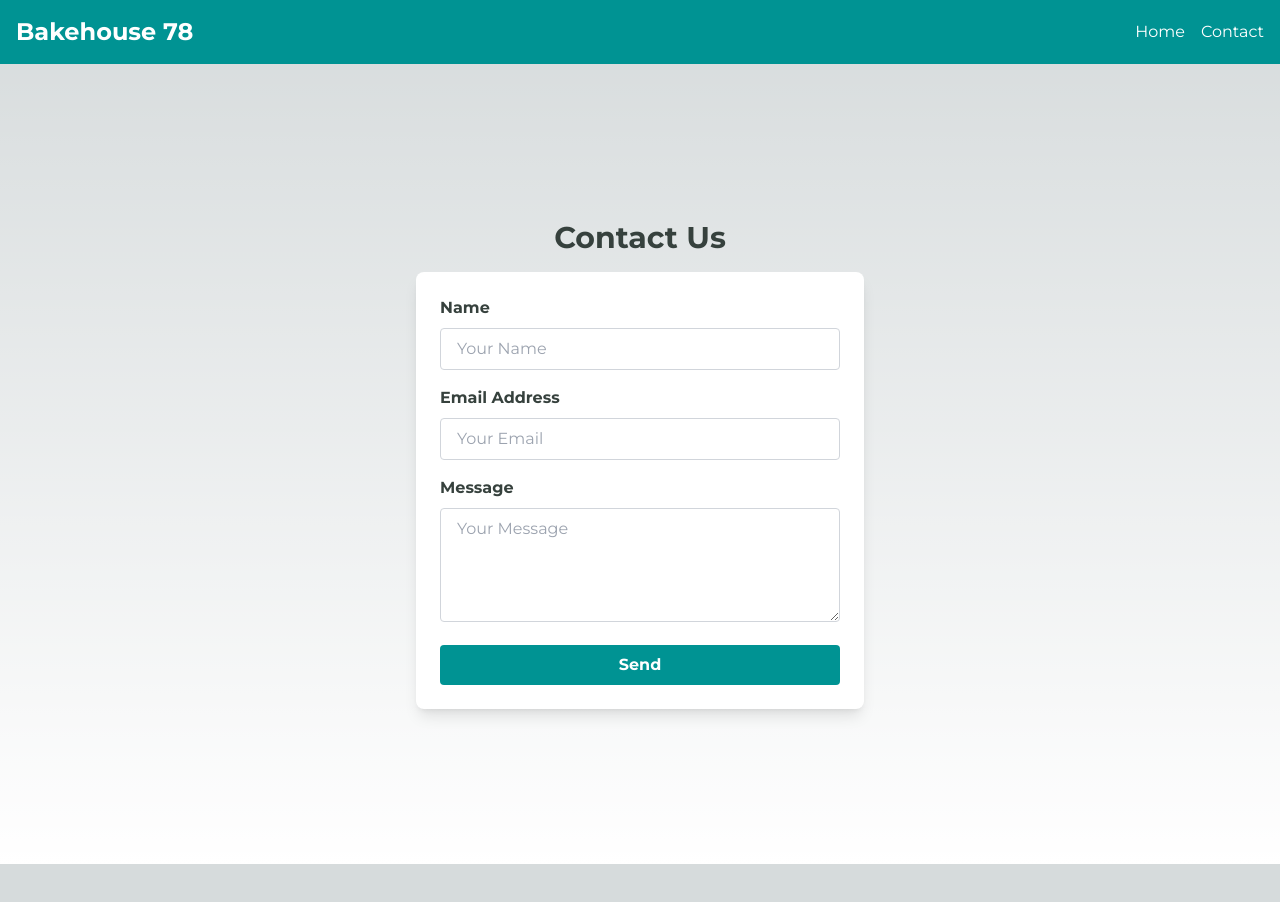
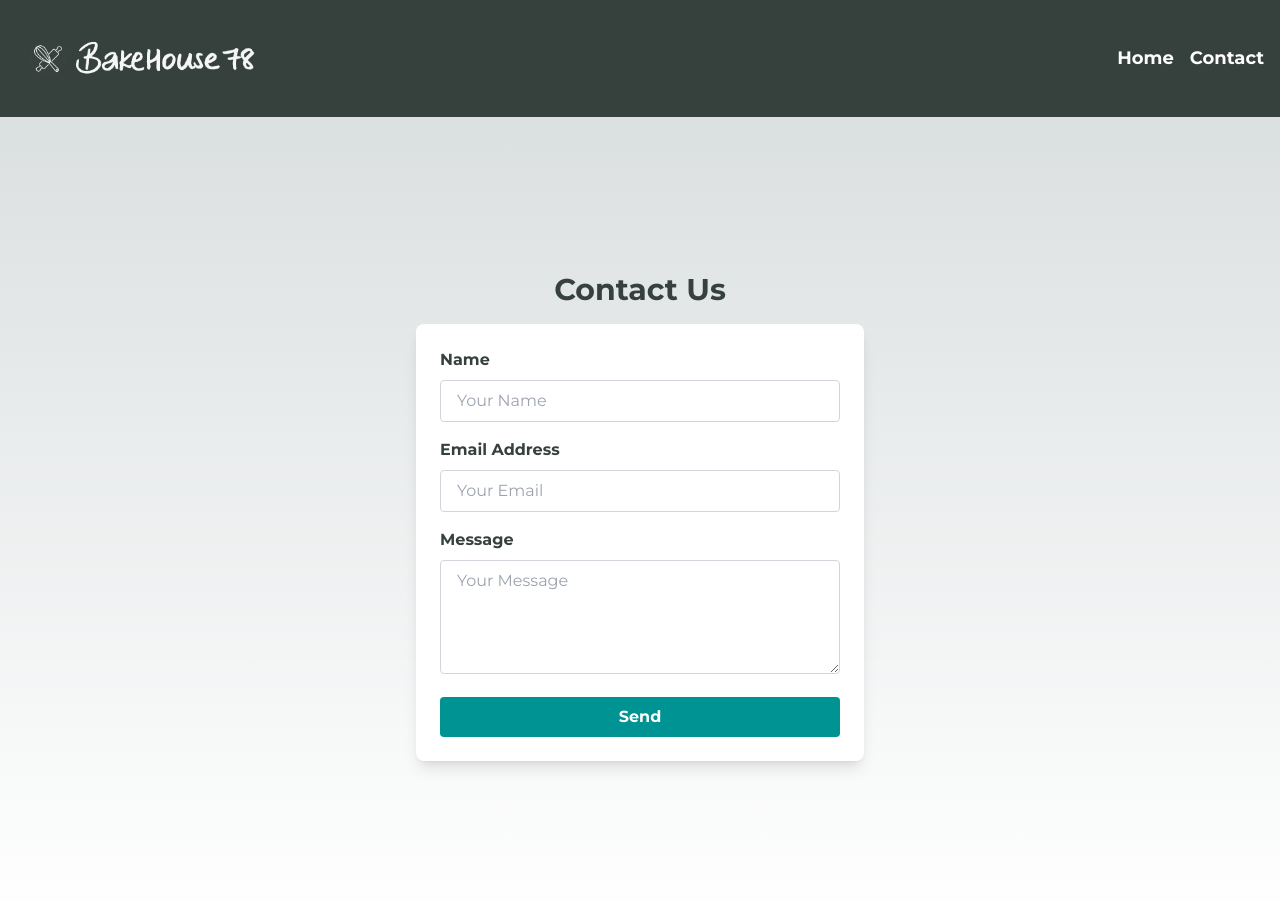
Before and after one commit to tomstratton1/bakehouse78, a Next.js app in the folder app/: page /contact in a window 1280 px wide. Shown: the top 902 px of the page. Before the commit the page ends 864 px from the top, so only its background shows below. Built offline with nearby package versions, Linux system fonts and the light colour scheme.

Commit message:
navbar and escape quotes

```diff
--- a/app/app/components/Navbar.tsx
+++ b/app/app/components/Navbar.tsx
@@ -1,13 +1,16 @@
 // app/components/Navbar.tsx
 import Link from 'next/link';
+import Image from 'next/image';
 
 export default function Navbar() {
   return (
-    <nav className="bg-teal p-4 text-white flex justify-between items-center">
-      <div className="text-2xl font-bold">Bakehouse 78</div>
+    <nav className="bg-charcoal p-4 text-white flex justify-between items-center">
+      <div className="flex items-center">
+        <Image src="/logo/secondary/monochromeWhite/White-Secondary-Logo.png" alt="Bakehouse 78 Logo" width={250} height={70} />
+      </div>
       <div>
-        <Link href="/" className="mr-4 hover:text-coral">Home</Link>
-        <Link href="/contact" className="hover:text-coral">Contact</Link>
+        <Link href="/" className="text-lg font-semibold mr-4 hover:text-sunshine transition ease-in-out duration-200">Home</Link>
+        <Link href="/contact" className="text-lg font-semibold hover:text-sunshine transition ease-in-out duration-200">Contact</Link>
       </div>
     </nav>
   );
--- a/app/app/page.tsx
+++ b/app/app/page.tsx
@@ -65,15 +65,15 @@ export default function HomePage() {
         <h2 className="text-3xl font-bold text-charcoal mb-6">Customer Reviews</h2>
         <div className="flex flex-wrap justify-center gap-8 max-w-4xl mx-auto">
           <blockquote className="bg-white p-4 shadow-lg rounded-lg text-left max-w-xs">
-            <p className="text-charcoal mb-2">"Best pastries I've ever had! Our café patrons love them!"</p>
+            <p className="text-charcoal mb-2">&quot;Best pastries I&apos;ve ever had! Our café patrons love them!&quot;</p>
             <footer className="text-sm text-gray-500">- Café Owner</footer>
           </blockquote>
           <blockquote className="bg-white p-4 shadow-lg rounded-lg text-left max-w-xs">
-            <p className="text-charcoal mb-2">"The quality and taste are unmatched. Highly recommend!"</p>
+            <p className="text-charcoal mb-2">&quot;The quality and taste are unmatched. Highly recommend!&quot;</p>
             <footer className="text-sm text-gray-500">- Happy Customer</footer>
           </blockquote>
           <blockquote className="bg-white p-4 shadow-lg rounded-lg text-left max-w-xs">
-            <p className="text-charcoal mb-2">"A hit at our last event! Everything was perfect."</p>
+            <p className="text-charcoal mb-2">&quot;A hit at our last event! Everything was perfect.&quot;</p>
             <footer className="text-sm text-gray-500">- Event Organizer</footer>
           </blockquote>
         </div>
```
